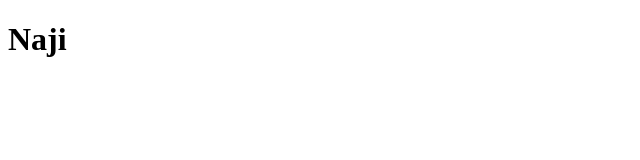
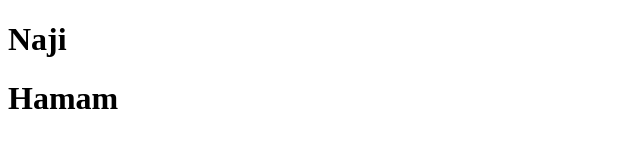
Before and after one commit to Najijassem/Online-shop, a plain HTML site: page index.html in a window 1280 px wide. Shown: the whole page, without its empty margins (0-640 px from the left). Drawn offline with Linux system fonts and the light colour scheme.

```diff
--- a/index.html
+++ b/index.html
@@ -7,5 +7,6 @@
 </head>
 <body>
    <h1>Naji</h1>
+   <h1>Hamam</h1>
 </body>
 </html>
```
